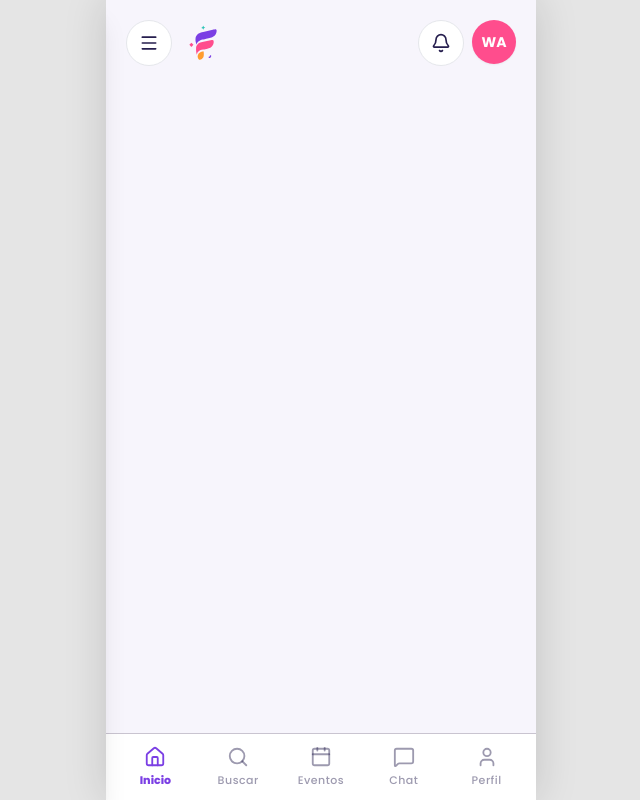
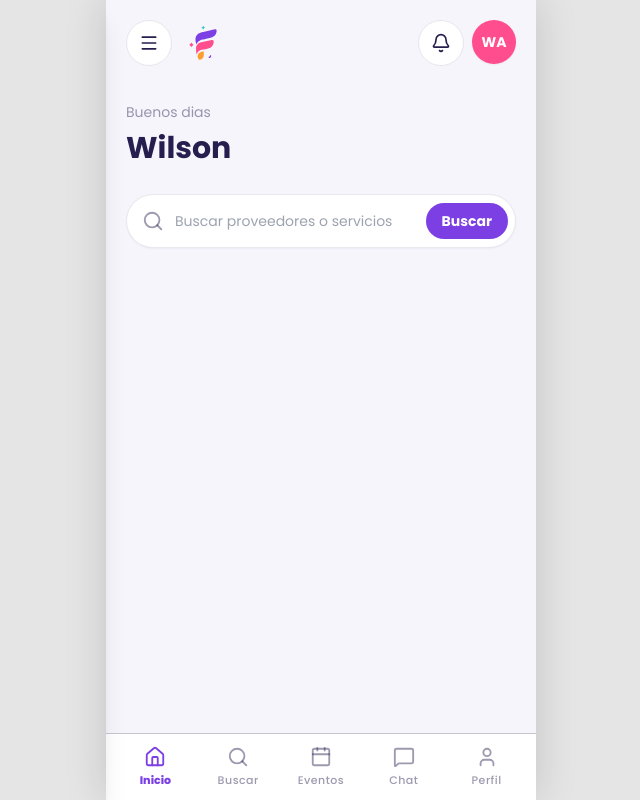
Before and after one commit to AlejandroGBC/Festiva, a Next.js app: page /cliente/inicio in a window 1280 px wide. Shown: the whole page, without its empty margins (319-959 px from the left). Built offline with nearby package versions, Linux system fonts and the light colour scheme.

Commit message:
componentes

```diff
--- a/src/app/cliente/inicio/page.tsx
+++ b/src/app/cliente/inicio/page.tsx
@@ -1,5 +1,15 @@
+import usuarioCliente from "@/shared/mocks/usuarioCliente";
+import SearchBar from "@/shared/components/SearchBar";
+
 export default function InicioPage() {
     return (
-        <div></div>
+        <section>
+            <div className="pb-7">
+                <p className="text-festiva-midnight-blue/45 text-sm pb-2">Buenos dias</p>
+                <h1 className="text-festiva-midnight-blue font-bold text-3xl">{usuarioCliente.soloNombre}</h1>
+            </div>
+            <SearchBar showButton placeholder="Buscar proveedores o servicios"/>
+
+        </section>
     );
 }
--- /dev/null
+++ b/src/shared/components/SearchBar.tsx
@@ -0,0 +1,34 @@
+import { Search } from "lucide-react";
+
+interface SearchBarProps {
+    showButton?: boolean;
+    placeholder?: string;
+}
+
+export function SearchBar({
+    showButton = false,
+    placeholder = ""
+}: SearchBarProps) {
+    return (
+        <search>
+            <form className="relative flex items-center">
+                <Search
+                    className="absolute left-4 text-festiva-midnight-blue/45"
+                    size={22}
+                />
+                <input
+                    name="search" type="search"
+                    className={`w-full bg-white rounded-[999px] py-4 pl-12 text-sm ${showButton ? "pr-24" : "pr-4"} border-solid border-festiva-midnight-blue/10 border shadow-sm shadow-festiva-midnight-blue/5`}
+                    placeholder={placeholder}/>
+
+                {showButton && (
+                    <button className="absolute right-2 bg-festiva-electric-violet font-bold text-white px-4 py-2 rounded-[999px] text-sm" >
+                        Buscar
+                    </button>
+                )}
+            </form>
+        </search>
+    );
+}
+
+export default SearchBar;
--- a/src/shared/mocks/usuarioCliente.ts
+++ b/src/shared/mocks/usuarioCliente.ts
@@ -1,4 +1,5 @@
 export const usuarioCliente = {
+    soloNombre: "Wilson",
     nombre: "Wilson Avila",
     correo: "wilson@festiva.app",
     contrasenia: "Usuario1234@",
```
